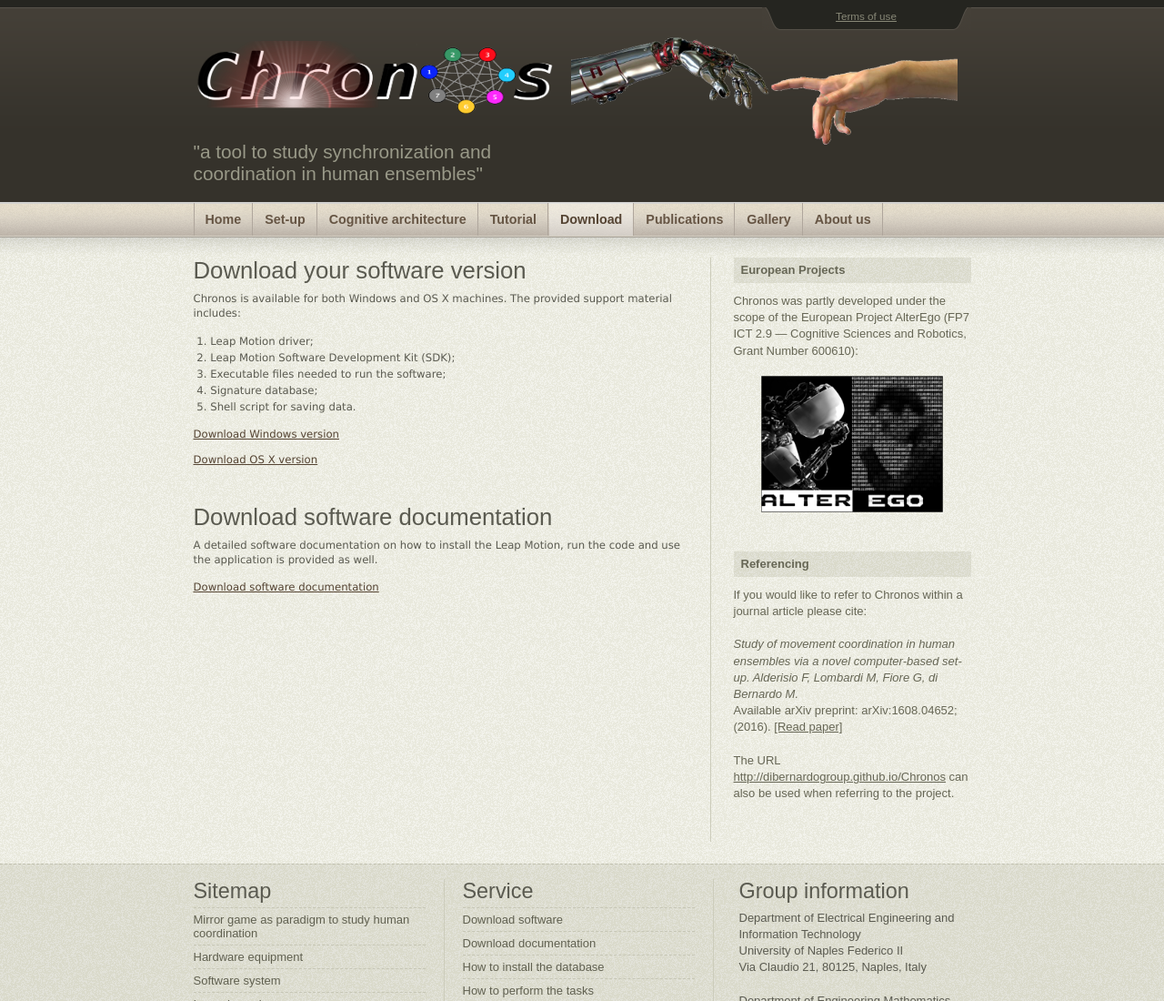
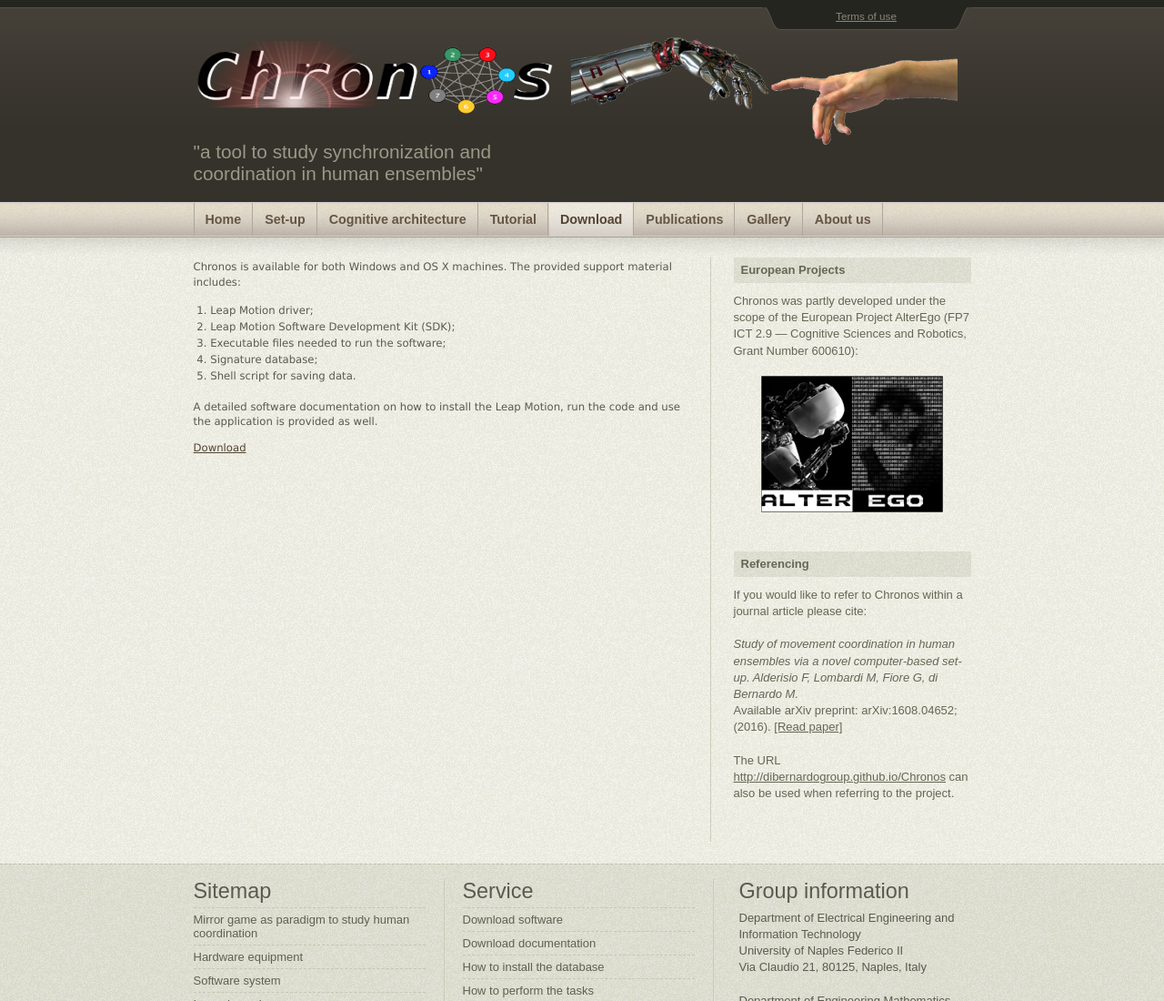
Before and after one commit to MariaLombardi/Chronos, a plain HTML site: page download.html in a window 1280 px wide. Shown: the top 1100 px of the page at 91% size. Drawn offline with Linux system fonts and the light colour scheme.

Commit message:
Update download.html

```diff
--- a/download.html
+++ b/download.html
@@ -69,7 +69,6 @@
 
 				<div class="left" id="main">
 					<div id="main_content">
-						<h2>Download your software version</h2>
 						<p>Chronos is available for both Windows and OS X machines.
 						The provided support material includes: </p>
 						<ol>
@@ -80,19 +79,10 @@
 							<li>Shell script for saving data.</li>
 						</ol>
 
-						<a href="https://github.com/diBernardoGroup/Chronos/releases/download/v1.0/MirrorGameSetup_win.zip"> Download Windows version </a>
-						<br></br>
-						<a href="https://github.com/diBernardoGroup/Chronos/releases/download/v1.0/MirrorGameSetup_mac.zip"> Download OS X version </a>
-
-						<br></br>
-						<br></br>
-
-						<h2>Download software documentation</h2>
 						<p>A detailed software documentation on how to install the Leap Motion, run the code
 						and use the application is provided as well. </p>
 
-						<a href="doc/ChronosDocumentation.pdf" download> Download software documentation </a>
-
+						<a href="https://docs.google.com/forms/d/e/1FAIpQLSdw1jdPHEGidqW2Cnh-PDwQHbmv8GtDp9YsxjNnSii6v_0RyA/viewform"> Download </a>
 					</div>
 				</div>
 
```
